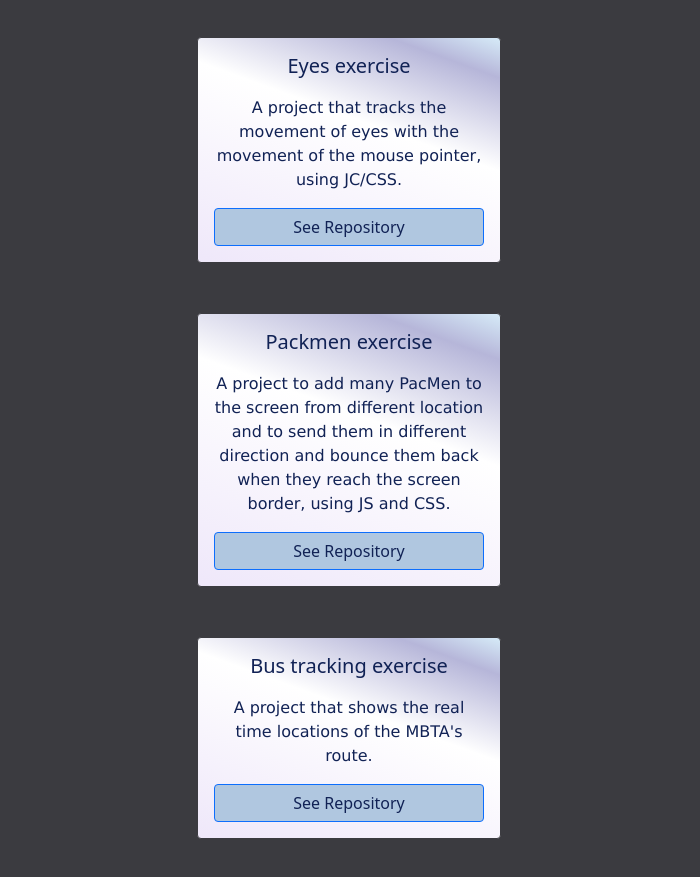
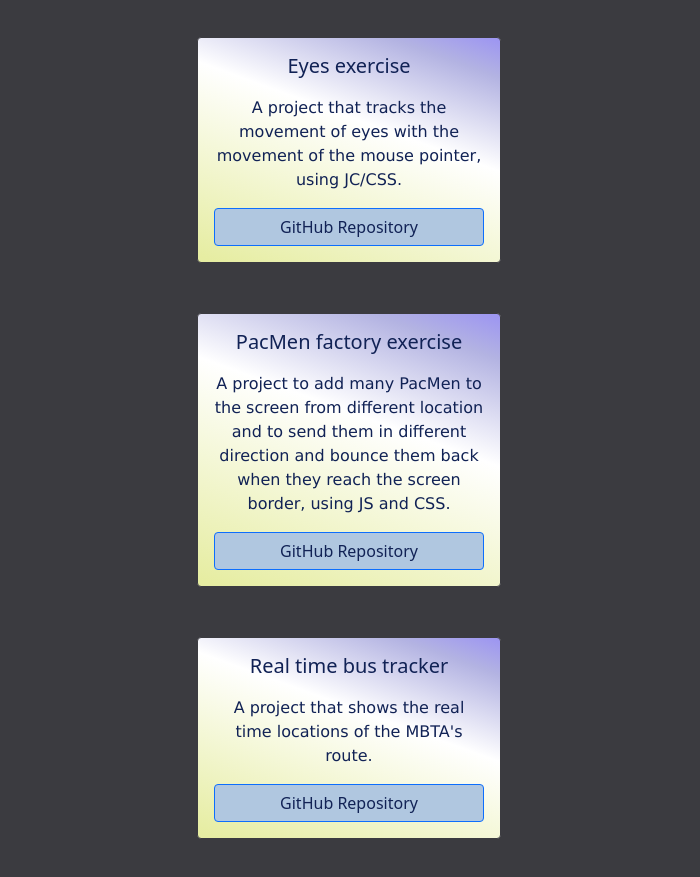
Before and after one commit to purplespace/purplespace.github.io, a plain HTML site: page projects.html in a window 1280 px wide. Shown: the part 121-998 px from the top of the page, without its empty margins (291-991 px from the left). Drawn offline with Linux system fonts and the light colour scheme.

Commit message:
Updated the links

```diff
--- a/css/portfolio.css
+++ b/css/portfolio.css
@@ -45,7 +45,7 @@ h1 {
 
 .code-card {
   width: 19rem;
-  background-image: linear-gradient(20deg, #efe8fa 2%, white 60%, #b6b6d9 88%, #d3e6f5 99%);
+  background-image: linear-gradient(20deg, #e6eda2 2%, white 60%, #b3b3e2 88%, #9e97f1 99%);
   border-style: solid;
   border-color: #3b3b40;
   border-width: 1px;
--- a/projects.html
+++ b/projects.html
@@ -47,23 +47,23 @@
             <div class="card-body card-text d-flex flex-column">
               <h5 class="card-title">Eyes exercise</h5>
               <p class="card-text">A project that tracks the movement of eyes with the movement of the mouse pointer, using JC/CSS.</p>
-              <a href="#" class="btn btn-primary button-background card-text mt-auto">See Repository</a>
+              <a target="_blank" href="https://github.com/purplespace/eye-exercise" class="btn btn-primary button-background card-text mt-auto">GitHub Repository</a>
             </div>
           </div>
 
           <div class="card code-card">
             <div class="card-body card-text d-flex flex-column">
-              <h5 class="card-title">Packmen exercise</h5>
+              <h5 class="card-title">PacMen factory exercise</h5>
               <p class="card-text">A project to add many PacMen to the screen from different location and to send them in different direction and bounce them back when they reach the screen border, using JS and CSS.</p>
-              <a href="#" class="btn btn-primary button-background card-text mt-auto">See Repository</a>
+              <a target="_blank" href="https://github.com/purplespace/pacmen-exercise" class="btn btn-primary button-background card-text mt-auto">GitHub Repository</a>
             </div>
           </div>
 
           <div class="card code-card">
             <div class="card-body card-text d-flex flex-column">
-              <h5 class="card-title">Bus tracking exercise</h5>
+              <h5 class="card-title">Real time bus tracker</h5>
               <p class="card-text">A project that shows the real time locations of the MBTA's route.</p>
-              <a href="#" class="btn btn-primary button-background card-text mt-auto">See Repository</a>
+              <a target="_blank" href="https://github.com/purplespace/real-time-bus-tracker" class="btn btn-primary button-background card-text mt-auto">GitHub Repository</a>
             </div>
           </div>
 
```
